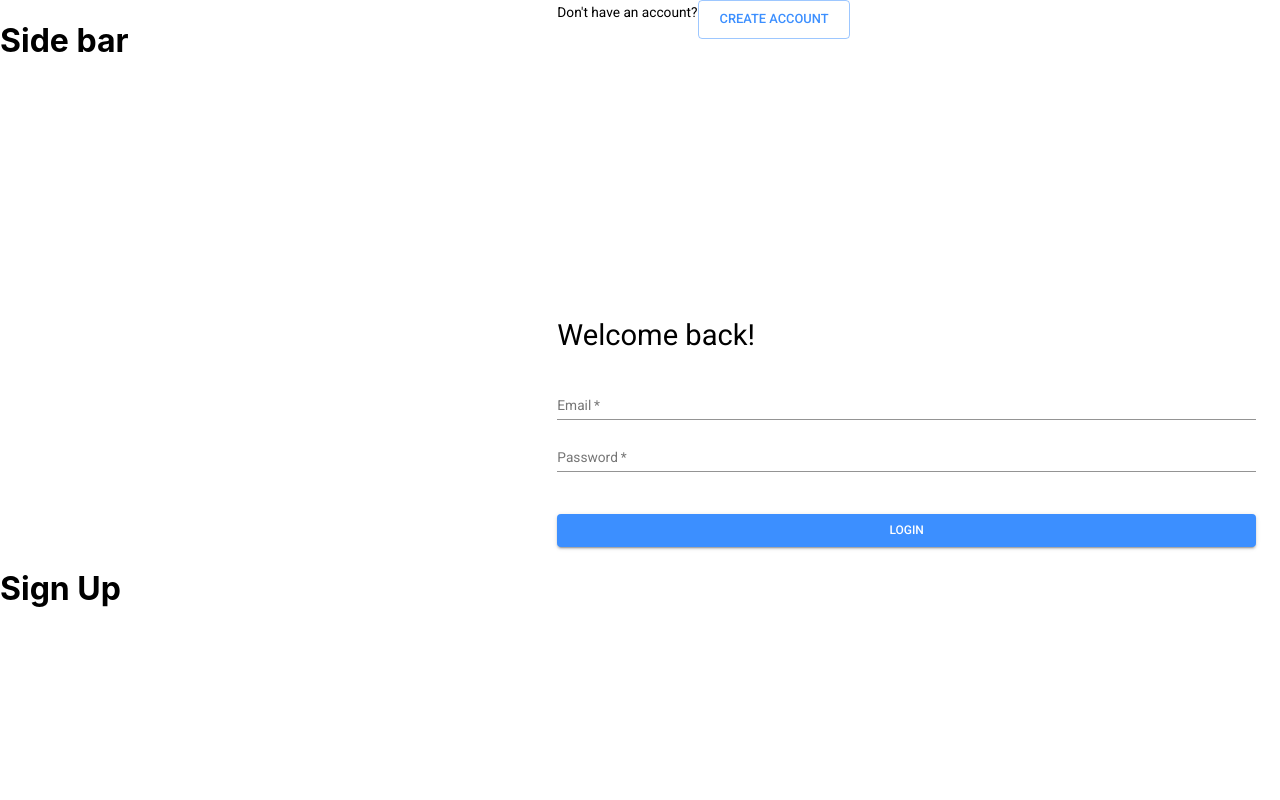
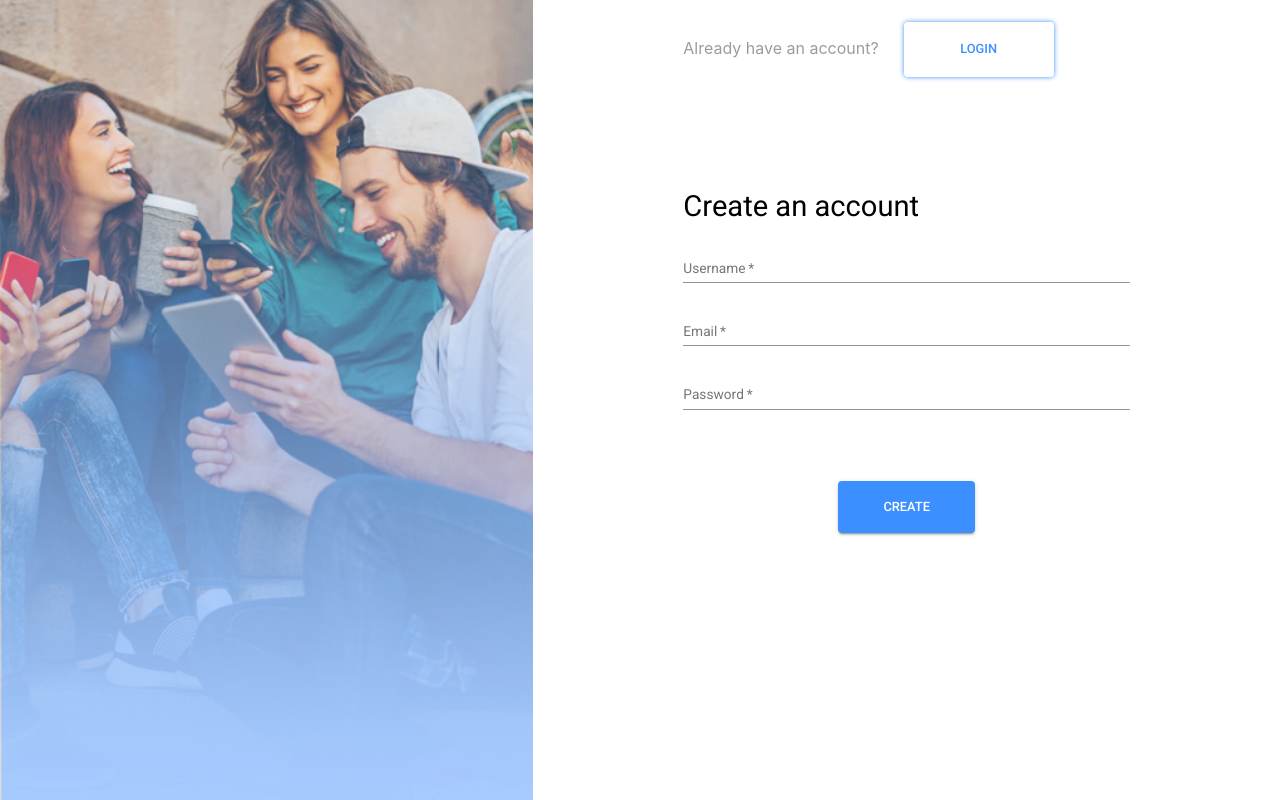
Before and after one commit to roc41d/reactjs-web-based-messenger, a React (Create React App) app in the folder client/: page /signup in a window 1280 px wide. Built offline with nearby package versions, Linux system fonts and the light colour scheme.

Commit message:
worked on Login/Signup UIs

```diff
--- a/client/src/App.js
+++ b/client/src/App.js
@@ -1,6 +1,6 @@
 import React from "react";
 import { MuiThemeProvider } from "@material-ui/core";
-import { BrowserRouter, Route } from "react-router-dom";
+import { BrowserRouter, Route, Switch } from "react-router-dom";
 
 import { theme } from "./themes/theme";
 import LoginPage from "./pages/Login";
@@ -12,8 +12,10 @@ function App() {
   return (
     <MuiThemeProvider theme={theme}>
       <BrowserRouter>
-        <Route path="/" component={LoginPage} />
-        <Route path="/signup" component={SignUpPage} />
+        <Switch>
+          <Route exact path="/" component={LoginPage} />
+          <Route path="/signup" component={SignUpPage} />
+        </Switch>
       </BrowserRouter>
     </MuiThemeProvider>
   );
--- /dev/null
+++ b/client/src/components/ImageSideBar.js
@@ -0,0 +1,22 @@
+import { makeStyles } from "@material-ui/core/styles";
+import BgImg from "../assets/bg-img.png";
+import { Grid, Hidden } from "@material-ui/core";
+
+const useStyles = makeStyles({
+  bgImg: {
+    backgroundImage: `url(${BgImg})`,
+    height: "100vh",
+    backgroundRepeat: "no-repeat",
+    backgroundSize: "cover",
+    opacity: "85%",
+  }
+});
+export default function ImageSideBar() {
+  const classes = useStyles();
+  return (
+    <Hidden smDown>
+      <Grid item xs={5} className={classes.bgImg}>
+      </Grid>
+    </Hidden>
+  );
+}
--- a/client/src/pages/Login.js
+++ b/client/src/pages/Login.js
@@ -7,33 +7,51 @@ import {
   Button,
   Typography,
   Grid,
-  Hidden,
   FormControl,
   Container,
 } from "@material-ui/core";
+import ImageSideBar from "../components/ImageSideBar";
 
 const useStyles = makeStyles({
   removeUnderLineOnLink: {
     textDecoration: "none",
   },
-  marginBottom40: {
-    marginBottom: '40%',
+  header: {
+    marginBottom: '25%',
+    marginTop: '5%',
+    display: 'inline-flex',
+    alignItems: 'baseline',
   },
-  grayText: {
+  headerText: {
+    marginRight: '25px',
     color: '#9c9c9c',
   },
   marginBottom3: {
     marginBottom: '3%',
   },
   marginBottom1: {
-    marginBottom: '1%',
+    marginBottom: '4%',
   },
   createAccountBtn: {
     marginLeft: '15%',
     outline: 'none',
   },
   loginBtn: {
-    marginTop: '5%',
+    marginTop: '12%',
+    margin: 'auto',
+    padding: '15px 45px',
+  },
+  image: {
+    height: '100vh',
+  },
+  topBtn: {
+    width: '180px',
+    lineHeight: '3em',
+    boxShadow: '0 0 5px'
+  },
+  loginContainer: {
+    paddingLeft: '150px',
+    paddingRight: '150px',
   },
 });
 export default function LoginPage() {
@@ -43,21 +61,17 @@ export default function LoginPage() {
   const classes = useStyles();
   return (
     <Grid container spacing={0}>
-      <Hidden smDown>
-        <Grid item xs={5}>
-          <h1>Side bar</h1>
-        </Grid>
-      </Hidden>
+      <ImageSideBar />
       <Grid item md={7} xs={12}>
-        <Container>
-          <Box display="flex" className={classes.marginBottom40}>
-            <Typography variant="subtitle1">Don't have an account? </Typography>
+        <Container className={classes.loginContainer}>
+          <div className={classes.header}>
+            <div className={classes.headerText}>Don't have an account? </div>
             <Link to="/signup" className={classes.removeUnderLineOnLink}>
-              <Button size="large" variant="outlined" color="primary">
+              <Button size="large" color="primary" className={classes.topBtn}>
                 Create account
               </Button>
             </Link>
-          </Box>
+          </div>
           <Box display="flex">
             <Typography variant="h4" fontWeight="fontWeightBold" className={classes.marginBottom3}>
               Welcome back!
@@ -67,6 +81,7 @@ export default function LoginPage() {
             <FormControl>
               <TextField
                 label="Email"
+                type="email"
                 onChange={(event) => setEmail(event.target.value)}
                 value={email}
                 className={classes.marginBottom1}
@@ -87,7 +102,7 @@ export default function LoginPage() {
 
             <Button
               variant="contained"
-              size="medium"
+              size="large"
               color="primary"
               className={classes.loginBtn}
             >
--- a/client/src/pages/Signup.js
+++ b/client/src/pages/Signup.js
@@ -1,8 +1,130 @@
 import React, { useState } from "react";
+import { Link } from "react-router-dom";
 import { makeStyles } from "@material-ui/core/styles";
+import {
+  Box,
+  TextField,
+  Button,
+  Typography,
+  Grid,
+  FormControl,
+  Container,
+} from "@material-ui/core";
+import ImageSideBar from "../components/ImageSideBar";
+
+const useStyles = makeStyles({
+  removeUnderLineOnLink: {
+    textDecoration: "none",
+  },
+  header: {
+    marginBottom: '25%',
+    marginTop: '5%',
+    display: 'inline-flex',
+    alignItems: 'baseline',
+  },
+  headerText: {
+    marginRight: '25px',
+    color: '#9c9c9c',
+  },
+  marginBottom3: {
+    marginBottom: "3%",
+  },
+  marginBottom1: {
+    marginBottom: "4%",
+  },
+  createAccountBtn: {
+    marginLeft: "15%",
+    outline: "none",
+  },
+  createBtn: {
+    marginTop: "12%",
+    margin: "auto",
+    padding: "15px 45px",
+  },
+  image: {
+    height: "100vh",
+  },
+  topBtn: {
+    width: '150px',
+    lineHeight: '3em',
+    boxShadow: "0 0 5px",
+  },
+  singnupContainer: {
+    paddingLeft: "150px",
+    paddingRight: "150px",
+  },
+});
 
 export default function SignUpPage() {
-    return (
-        <h1>Sign Up</h1>
-    );
+  const [username, setUsername] = useState("");
+  const [email, setEmail] = useState("");
+  const [password, setPassword] = useState("");
+
+  const classes = useStyles();
+  return (
+    <Grid container spacing={0}>
+      <ImageSideBar />
+      <Grid item md={7} xs={12}>
+        <Container className={classes.singnupContainer}>
+          <div className={classes.header}>
+            <div className={classes.headerText}>Already have an account? </div>
+            <Link to="/" className={classes.removeUnderLineOnLink}>
+              <Button size="large" color="primary" className={classes.topBtn}>
+              Login
+              </Button>
+            </Link>
+          </div>
+          <Box display="flex">
+            <Typography
+              variant="h4"
+              fontWeight="fontWeightBold"
+              className={classes.marginBottom3}
+            >
+              Create an account
+            </Typography>
+          </Box>
+          <Box display="flex" flexDirection="column">
+            <FormControl>
+              <TextField
+                label="Username"
+                onChange={(event) => setUsername(event.target.value)}
+                value={username}
+                className={classes.marginBottom1}
+                required
+              />
+            </FormControl>
+            <FormControl>
+              <TextField
+                label="Email"
+                type="email"
+                onChange={(event) => setEmail(event.target.value)}
+                value={email}
+                className={classes.marginBottom1}
+                required
+              />
+            </FormControl>
+            <FormControl>
+              <TextField
+                label="Password"
+                type="password"
+                value={password}
+                onChange={(event) => setPassword(event.target.value)}
+                className={classes.marginBottom1}
+                required
+              />
+            </FormControl>
+
+            <Button
+              variant="contained"
+              size="large"
+              color="primary"
+              className={classes.createBtn}
+            >
+              Create
+            </Button>
+          </Box>
+        </Container>
+      </Grid>
+    </Grid>
+  );
 }
```
Also changed, not shown: client/src/components/LinkHeader.js (added, +33 -0 lines), client/src/assets/bg-img.png (added).
